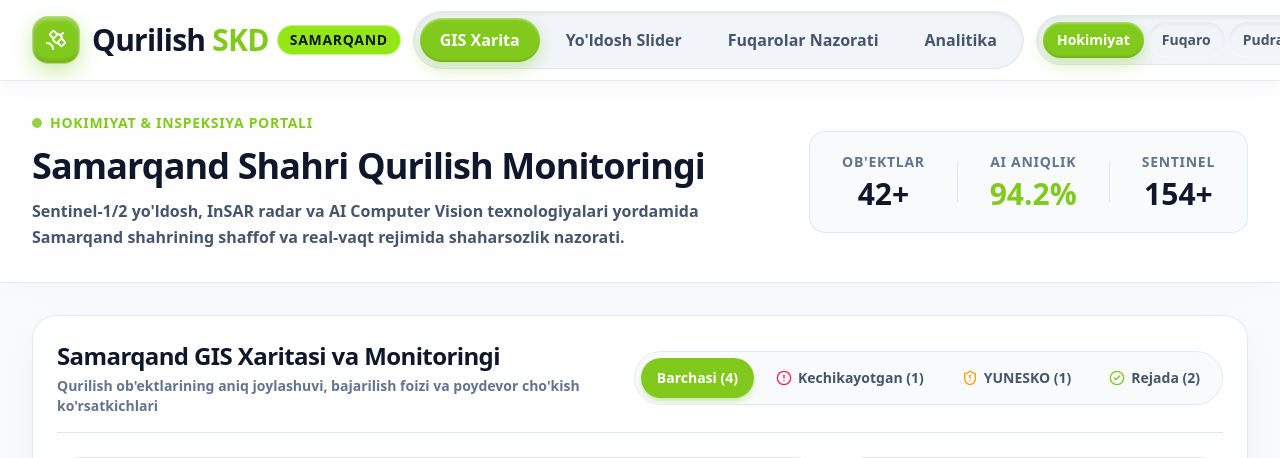
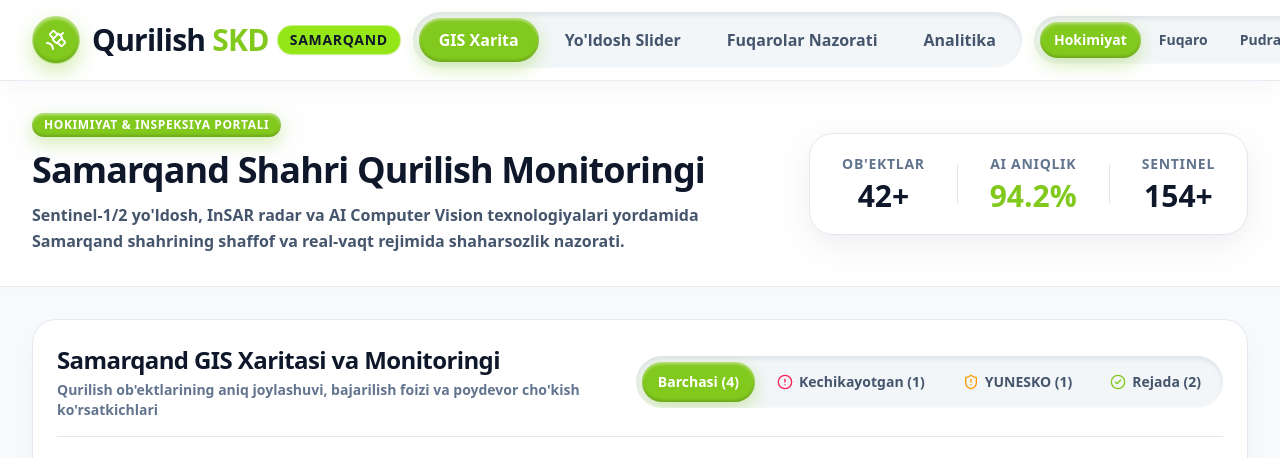
Before and after one commit to FarrukhDev-io/qurilishSKD, a Next.js app in the folder web/: page / in a window 1280 px wide. Shown: the top 458 px of the page. Built offline with nearby package versions, Linux system fonts and the light colour scheme.

Commit message:
feat: implement clean reusable 3D Tactile Design Tokens (.btn-3d-lime, .card-3d, .pill-3d-active, .slot-3d-inset) across all 5 modules, layout, and modals

```diff
--- a/web/app/globals.css
+++ b/web/app/globals.css
@@ -215,54 +215,51 @@ body {
 .btn-lime-primary      { will-change: transform, box-shadow; }
 .leaflet-container     { will-change: contents; }
 
-/* ─── 3D Tactile Elevation & Gloss Styles ─── */
+/* ─── 3D Tactile Design Tokens ─── */
 .btn-3d-lime {
-  background-color: #82c91e;
+  background-color: #82C91E;
   color: #ffffff;
-  box-shadow: inset 0 2px 4px rgba(255, 255, 255, 0.45), inset 0 -2px 4px rgba(0, 0, 0, 0.18), 0 8px 20px rgba(130, 201, 30, 0.35);
-  transition: all 0.15s cubic-bezier(0.16, 1, 0.3, 1);
+  border-radius: 9999px;
+  font-weight: 700;
+  box-shadow: inset 0 2px 3px rgba(255, 255, 255, 0.45), inset 0 -2px 3px rgba(0, 0, 0, 0.18), 0 8px 20px rgba(130, 201, 30, 0.35);
+  transition: all 0.2s cubic-bezier(0.4, 0, 0.2, 1);
 }
 
 .btn-3d-lime:hover {
-  background-color: #76b81b;
-  box-shadow: inset 0 2px 4px rgba(255, 255, 255, 0.55), inset 0 -2px 4px rgba(0, 0, 0, 0.22), 0 10px 24px rgba(130, 201, 30, 0.45);
   transform: translateY(-2px);
+  box-shadow: inset 0 2px 3px rgba(255, 255, 255, 0.5), inset 0 -2px 3px rgba(0, 0, 0, 0.18), 0 12px 25px rgba(130, 201, 30, 0.45);
 }
 
 .btn-3d-lime:active {
-  box-shadow: inset 0 2px 6px rgba(0, 0, 0, 0.3), 0 2px 6px rgba(130, 201, 30, 0.25);
   transform: translateY(1px);
+  box-shadow: inset 0 3px 5px rgba(0, 0, 0, 0.25);
+}
+
+.card-3d {
+  background: #ffffff;
+  border: 1px solid #e2e8f0;
+  border-radius: 24px;
+  box-shadow: inset 0 2px 4px rgba(255, 255, 255, 0.9), 0 10px 30px rgba(15, 23, 42, 0.06);
+  transition: all 0.25s ease;
+}
+
+.card-3d:hover {
+  border-color: rgba(130, 201, 30, 0.5);
+  box-shadow: inset 0 2px 4px rgba(255, 255, 255, 0.9), 0 16px 36px rgba(130, 201, 30, 0.16);
+  transform: translateY(-3px);
 }
 
 .pill-3d-active {
-  background-color: #82c91e;
+  background-color: #82C91E;
   color: #ffffff;
-  box-shadow: inset 0 1.5px 2px rgba(255, 255, 255, 0.4), inset 0 -1.5px 2px rgba(0, 0, 0, 0.15), 0 6px 16px rgba(130, 201, 30, 0.35);
-  transition: all 0.15s ease;
+  font-weight: 800;
+  border-radius: 9999px;
+  box-shadow: inset 0 2px 3px rgba(255, 255, 255, 0.45), inset 0 -2px 3px rgba(0, 0, 0, 0.18), 0 6px 18px rgba(130, 201, 30, 0.35);
+  transition: all 0.2s ease;
 }
 
-.pill-3d-inactive {
-  background-color: #f1f5f9;
-  color: #475569;
-  box-shadow: inset 0 2px 4px rgba(0, 0, 0, 0.06), inset 0 -1px 2px rgba(255, 255, 255, 0.8);
-  transition: all 0.15s ease;
+.slot-3d-inset {
+  background-color: rgba(241, 245, 249, 0.9);
+  border-radius: 9999px;
+  box-shadow: inset 0 2.5px 5px rgba(15, 23, 42, 0.09), inset 0 -1px 2px rgba(255, 255, 255, 0.8);
 }
-
-.pill-3d-inactive:hover {
-  background-color: #e2e8f0;
-  color: #0f172a;
-}
-
-.btn-3d-rose {
-  background-color: #fff1f2;
-  color: #e11d48;
-  border: 1px solid #fecdd3;
-  box-shadow: inset 0 2px 4px rgba(255, 255, 255, 0.6), inset 0 -2px 4px rgba(225, 29, 72, 0.1), 0 6px 16px rgba(244, 63, 94, 0.15);
-  transition: all 0.15s ease;
-}
-
-.btn-3d-rose:hover {
-  background-color: #ffe4e6;
-  color: #be123c;
-  transform: translateY(-1px);
-}
--- a/web/components/layout/HeaderBanner.tsx
+++ b/web/components/layout/HeaderBanner.tsx
@@ -56,8 +56,7 @@ export const HeaderBanner: React.FC<HeaderBannerProps> = React.memo(function Hea
           {/* LEFT — Title & Subtitle */}
           <div className="space-y-2.5 max-w-3xl">
             <div className="flex items-center space-x-2">
-              <span className="w-2.5 h-2.5 rounded-full bg-[#82C91E] animate-pulse" />
-              <span className="text-sm font-black text-[#82C91E] uppercase tracking-wider">
+              <span className="pill-3d-active px-3 py-1 text-xs font-black uppercase tracking-wider">
                 {current.badge}
               </span>
             </div>
@@ -72,7 +71,7 @@ export const HeaderBanner: React.FC<HeaderBannerProps> = React.memo(function Hea
           </div>
 
           {/* RIGHT — Clean Dynamic Stats */}
-          <div className="flex items-center space-x-5 bg-slate-50 border border-slate-200/90 rounded-2xl p-4 sm:p-5 shrink-0">
+          <div className="flex items-center space-x-5 card-3d p-4 sm:p-5 shrink-0">
             <div className="text-center px-3">
               <p className="text-xs sm:text-sm text-slate-500 font-extrabold uppercase tracking-wider">{current.stat1Label}</p>
               <p className="text-2xl sm:text-3xl font-extrabold text-[#0F172A] mt-1">{current.stat1Val}</p>
--- a/web/components/layout/Navbar.tsx
+++ b/web/components/layout/Navbar.tsx
@@ -44,7 +44,7 @@ export const Navbar = React.memo(function Navbar({
           </div>
 
           {/* 2. Markazda (Desktop >= lg): 4 ta toza, yirik 3D navigatsiya havolasi */}
-          <nav className="hidden lg:flex items-center space-x-1.5 bg-slate-100 p-1.5 rounded-full border border-slate-200/90 shadow-[inset_0_2px_4px_rgba(0,0,0,0.06)]">
+          <nav className="hidden lg:flex items-center space-x-1.5 slot-3d-inset p-1.5">
             <button
               onClick={() => setActiveTab('map')}
               className={`px-5 py-2.5 rounded-full text-sm sm:text-base font-extrabold transition-all duration-200 cursor-pointer whitespace-nowrap min-h-[44px] ${
@@ -94,13 +94,13 @@ export const Navbar = React.memo(function Navbar({
           <div className="flex items-center space-x-2 sm:space-x-3 shrink-0">
 
             {/* 3D Tactile Role Switcher (Desktop >= sm) */}
-            <div className="hidden sm:flex items-center bg-slate-100 p-1.5 rounded-full border border-slate-200 shadow-[inset_0_2px_4px_rgba(0,0,0,0.06)] text-xs sm:text-sm font-extrabold gap-1">
+            <div className="hidden sm:flex items-center slot-3d-inset p-1.5 text-xs sm:text-sm font-extrabold gap-1">
               <button
                 onClick={() => setActiveRole('hokimiyat')}
                 className={`px-3.5 py-1.5 rounded-full transition-all cursor-pointer min-h-[36px] ${
                   activeRole === 'hokimiyat'
                     ? 'pill-3d-active'
-                    : 'pill-3d-inactive'
+                    : 'text-slate-600 hover:text-slate-900 font-extrabold'
                 }`}
               >
                 Hokimiyat
@@ -110,7 +110,7 @@ export const Navbar = React.memo(function Navbar({
                 className={`px-3.5 py-1.5 rounded-full transition-all cursor-pointer min-h-[36px] ${
                   activeRole === 'fuqaro'
                     ? 'pill-3d-active'
-                    : 'pill-3d-inactive'
+                    : 'text-slate-600 hover:text-slate-900 font-extrabold'
                 }`}
               >
                 Fuqaro
@@ -120,7 +120,7 @@ export const Navbar = React.memo(function Navbar({
                 className={`px-3.5 py-1.5 rounded-full transition-all cursor-pointer min-h-[36px] ${
                   activeRole === 'pudratchi'
                     ? 'pill-3d-active'
-                    : 'pill-3d-inactive'
+                    : 'text-slate-600 hover:text-slate-900 font-extrabold'
                 }`}
               >
                 Pudratchi
@@ -130,18 +130,18 @@ export const Navbar = React.memo(function Navbar({
             {/* 3D Muammo Bildirish Button */}
             <button
               onClick={onOpenReportModal}
-              className="hidden md:flex items-center space-x-1.5 px-4 py-2.5 rounded-full text-xs sm:text-sm font-extrabold btn-3d-rose cursor-pointer min-h-[44px]"
+              className="hidden md:flex items-center space-x-1.5 px-4 py-2.5 rounded-full text-xs sm:text-sm font-extrabold bg-rose-50 text-rose-600 border border-rose-200 hover:bg-rose-100 transition-all shadow-xs cursor-pointer min-h-[44px]"
             >
-              <AlertTriangle className="w-4 h-4 text-rose-600" />
+              <AlertTriangle className="w-4 h-4 text-rose-500" />
               <span>Muammo Bildirish</span>
             </button>
 
             {/* 3D Tactile AI PDF Hisobot Button */}
             <button
               onClick={onOpenPdfModal}
-              className="hidden sm:flex items-center space-x-2 px-5 py-2.5 rounded-full text-xs sm:text-sm font-extrabold btn-3d-lime cursor-pointer min-h-[44px]"
+              className="hidden sm:flex items-center space-x-2 px-5 py-2.5 btn-3d-lime text-xs sm:text-sm font-extrabold cursor-pointer min-h-[44px]"
             >
-              <FileText className="w-4 h-4" />
+              <FileText className="w-4 h-4 text-white" />
               <span>AI PDF Hisobot</span>
             </button>
 
--- a/web/components/modals/IssueReportModal.tsx
+++ b/web/components/modals/IssueReportModal.tsx
@@ -175,7 +175,7 @@ export const IssueReportModal: React.FC<IssueReportModalProps> = ({ isOpen, onCl
             <div className="sticky bottom-0 bg-white pt-3 pb-2 border-t border-slate-100 mt-2 z-10">
               <button
                 type="submit"
-                className="w-full py-3.5 rounded-full font-extrabold text-sm bg-[#82C91E] hover:bg-[#65A30D] text-white transition-all shadow-md shadow-[#82C91E]/30 active:scale-95 cursor-pointer flex items-center justify-center space-x-2 min-h-[44px]"
+                className="w-full py-3.5 btn-3d-lime font-extrabold text-sm text-white cursor-pointer flex items-center justify-center space-x-2 min-h-[44px]"
               >
                 <AlertTriangle className="w-5 h-5 text-white" />
                 <span>Murojaatni Yuborish</span>
--- a/web/components/modals/ReportModal.tsx
+++ b/web/components/modals/ReportModal.tsx
@@ -157,7 +157,7 @@ export const ReportModal: React.FC<ReportModalProps> = ({ isOpen, onClose }) =>
               <button
                 onClick={handleDownload}
                 disabled={isGenerating}
-                className="px-6 py-3.5 rounded-full text-xs sm:text-sm font-extrabold bg-[#82C91E] hover:bg-[#65A30D] text-white transition-all shadow-md shadow-[#82C91E]/30 flex items-center space-x-2 disabled:opacity-50 active:scale-95 cursor-pointer min-h-[44px]"
+                className="px-6 py-3.5 btn-3d-lime text-xs sm:text-sm font-extrabold text-white flex items-center space-x-2 disabled:opacity-50 cursor-pointer min-h-[44px]"
               >
                 {isGenerating ? (
                   <>
--- a/web/components/modules/analytics/AnalyticsModule.tsx
+++ b/web/components/modules/analytics/AnalyticsModule.tsx
@@ -14,7 +14,7 @@ export const AnalyticsModule: React.FC<AnalyticsModuleProps> = ({ projects, onOp
     <div className="space-y-6 text-[#0F172A] overflow-x-hidden">
 
       {/* 1. CLEAN SECTION HEADER */}
-      <div className="p-4 sm:p-6 rounded-3xl bg-white/95 backdrop-blur-md border border-slate-200/90 shadow-[0_12px_36px_-6px_rgba(15,23,42,0.06)] space-y-4">
+      <div className="p-4 sm:p-6 card-3d space-y-4">
         <div className="flex flex-col sm:flex-row sm:items-center justify-between gap-4 border-b border-slate-200/80 pb-4">
           <div>
             <h2 className="text-xl font-extrabold text-[#0F172A] tracking-tight flex items-center space-x-2.5">
@@ -27,7 +27,7 @@ export const AnalyticsModule: React.FC<AnalyticsModuleProps> = ({ projects, onOp
 
           <button
             onClick={onOpenPdfModal}
-            className="px-6 py-3 rounded-full text-xs sm:text-sm font-extrabold bg-[#82C91E] hover:bg-[#65A30D] text-white shadow-md shadow-[#82C91E]/30 transition-all flex items-center justify-center space-x-2 active:scale-95 cursor-pointer min-h-[44px] shrink-0"
+            className="px-6 py-3 btn-3d-lime text-xs sm:text-sm font-extrabold text-white flex items-center justify-center space-x-2 cursor-pointer min-h-[44px] shrink-0"
           >
             <FileText className="w-4.5 h-4.5 text-white" />
             <span>AI PDF Hisobot</span>
--- a/web/components/modules/crowd/CrowdSourceModule.tsx
+++ b/web/components/modules/crowd/CrowdSourceModule.tsx
@@ -45,14 +45,14 @@ export const CrowdSourceModule: React.FC<CrowdSourceModuleProps> = ({ onOpenRepo
   };
 
   return (
-    <div className="p-4 sm:p-6 rounded-3xl bg-white/95 backdrop-blur-md border border-slate-200/90 shadow-[0_12px_36px_-6px_rgba(15,23,42,0.06)] space-y-6 text-[#0F172A] transition-all overflow-x-hidden hover:shadow-[0_16px_44px_-8px_rgba(130,201,30,0.12)]">
+    <div className="p-4 sm:p-6 card-3d space-y-6 text-[#0F172A] overflow-x-hidden">
 
       {/* 1. SECTION HEADER VA SPACIOUS UI */}
       <div className="flex flex-col sm:flex-row sm:items-center justify-between gap-4 border-b border-slate-200 pb-4">
         <div>
           <h2 className="text-lg sm:text-xl font-extrabold text-[#0F172A] tracking-tight flex items-center space-x-2.5 flex-wrap gap-1">
             <span>SMART CROWD-SOURCING & FUQAROLIK NAZORATI</span>
-            <span className="bg-[#95E616] text-[#0F172A] px-3 py-1 rounded-xl text-xs font-black uppercase tracking-wider shadow-xs">
+            <span className="pill-3d-active px-3 py-1 text-xs font-black uppercase tracking-wider">
               AI PHOTO SCANNER
             </span>
           </h2>
@@ -63,7 +63,7 @@ export const CrowdSourceModule: React.FC<CrowdSourceModuleProps> = ({ onOpenRepo
 
         <button
           onClick={onOpenReportModal}
-          className="px-6 py-3 rounded-full text-xs sm:text-sm font-extrabold bg-[#82C91E] text-white hover:bg-[#65A30D] shadow-md shadow-[#82C91E]/30 transition-all flex items-center justify-center space-x-2 active:scale-95 cursor-pointer min-h-[44px]"
+          className="px-6 py-3 btn-3d-lime text-xs sm:text-sm font-extrabold flex items-center justify-center space-x-2 cursor-pointer min-h-[44px]"
         >
           <UploadCloud className="w-5 h-5 text-white" />
           <span>Yangi Muammo Yuborish</span>
--- a/web/components/modules/map/MapModule.tsx
+++ b/web/components/modules/map/MapModule.tsx
@@ -230,7 +230,7 @@ export const MapModule: React.FC<MapModuleProps> = ({
 
         {/* Status Filter Pills */}
         <div className="flex items-center space-x-2 w-full md:w-auto" role="group" aria-label="Loyiha filtrlari">
-          <div className="flex items-center space-x-1.5 bg-slate-50 p-1 sm:p-1.5 rounded-full border border-slate-200/80 overflow-x-auto no-scrollbar w-full md:w-auto">
+          <div className="flex items-center space-x-1.5 slot-3d-inset p-1 sm:p-1.5 overflow-x-auto no-scrollbar w-full md:w-auto">
             {([
               { key: 'all' as const, label: `Barchasi (${totalCount})`, icon: null },
               { key: 'red_flag' as const, label: `Kechikayotgan (${redFlagCount})`, icon: <AlertCircle className="w-4 h-4 text-rose-500" /> },
@@ -243,7 +243,7 @@ export const MapModule: React.FC<MapModuleProps> = ({
                 aria-pressed={filterStatus === key}
                 className={`px-4 py-2 rounded-full text-xs sm:text-sm font-extrabold flex items-center space-x-1.5 transition-all cursor-pointer whitespace-nowrap min-h-[40px] ${
                   filterStatus === key
-                    ? 'bg-[#82C91E] text-white shadow-md shadow-[#82C91E]/30'
+                    ? 'pill-3d-active'
                     : 'text-slate-600 hover:text-slate-900'
                 }`}
               >
```
Also changed, not shown: web/components/modules/satellite/SatelliteSliderModule.tsx (+6 -6 lines).
